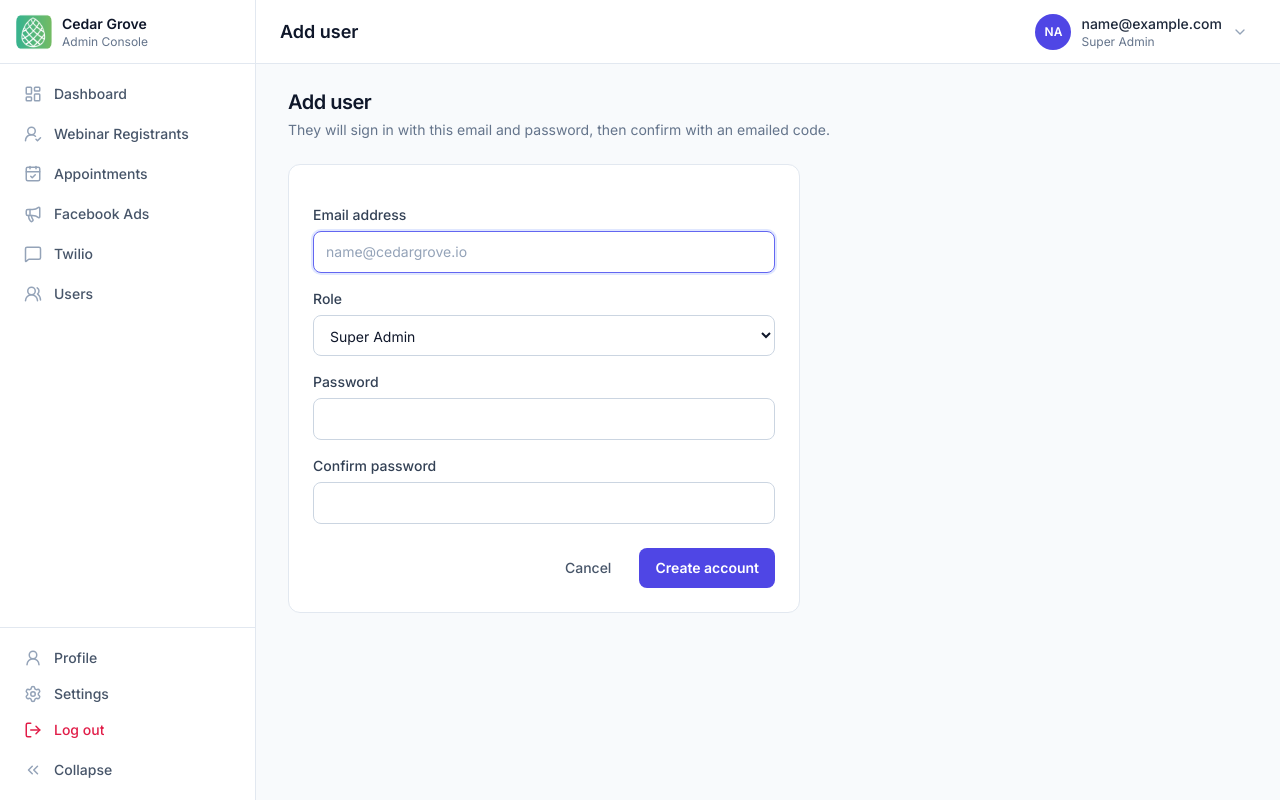
After one commit to smehta-cedar/CG_backend, a Django app: page /users/add/ in a window 1280 px wide. The commit adds this page. Run offline with Django 5.2, Linux system fonts and the light colour scheme; a user stored in the database is signed in; tables that the repository leaves empty hold one stand-in row (values such as "Sample post"); some libraries are stand-ins or nearby versions.

Commit message:
user CRUD Done

```diff
--- /dev/null
+++ b/apps/accounts/forms.py
@@ -0,0 +1,68 @@
+from django import forms
+from django.contrib.auth.password_validation import validate_password
+
+from .models import User
+
+
+class UserCreateForm(forms.Form):
+    """Fields for the add-user page.
+
+    Shapes the UI only — it hides the SUPERADMIN option from non-super-admins
+    and checks the two passwords agree. The real rules (who may create which
+    role, email uniqueness) live in ``services.create_account``.
+    """
+
+    email = forms.EmailField()
+    role = forms.ChoiceField(choices=User.Role.choices)
+    password1 = forms.CharField(widget=forms.PasswordInput)
+    password2 = forms.CharField(widget=forms.PasswordInput)
+
+    def __init__(self, *args, actor, **kwargs):
+        super().__init__(*args, **kwargs)
+        if not actor.is_superadmin:
+            self.fields["role"].choices = [
+                (value, label)
+                for value, label in User.Role.choices
+                if value != User.Role.SUPERADMIN
+            ]
+
+    def clean(self):
+        cleaned = super().clean()
+        password1 = cleaned.get("password1")
+        password2 = cleaned.get("password2")
+        if password1 and password2 and password1 != password2:
+            self.add_error("password2", "Passwords don't match.")
+        if password1:
+            try:
+                validate_password(password1)
+            except forms.ValidationError as exc:
+                self.add_error("password1", exc)
+        return cleaned
+
+
+class UserEditForm(forms.Form):
+    """Fields for the edit-user page: role and active flag only.
+
+    Like :class:`UserCreateForm` this only shapes the UI — the SUPERADMIN
+    option is hidden from non-super-admins and your own role is locked.
+    ``services.update_account`` is what actually enforces the rules.
+    """
+
+    role = forms.ChoiceField(choices=User.Role.choices)
+    is_active = forms.BooleanField(required=False)
+
+    def __init__(self, *args, actor, target, **kwargs):
+        kwargs.setdefault("initial", {})
+        kwargs["initial"].setdefault("role", target.role)
+        kwargs["initial"].setdefault("is_active", target.is_active)
+        super().__init__(*args, **kwargs)
+        self.actor = actor
+        self.target = target
+        if not actor.is_superadmin:
+            self.fields["role"].choices = [
+                (value, label)
+                for value, label in User.Role.choices
+                if value != User.Role.SUPERADMIN
+            ]
+        if actor == target:
+            self.fields["role"].disabled = True
--- a/apps/accounts/urls.py
+++ b/apps/accounts/urls.py
@@ -10,6 +10,9 @@ urlpatterns = [
     path("login/resend/", views.ResendOTPView.as_view(), name="resend_otp"),
     path("dashboard/", views.DashboardView.as_view(), name="dashboard"),
     path("users/", views.UsersView.as_view(), name="users"),
+    path("users/add/", views.UserAddView.as_view(), name="user_add"),
+    path("users/<int:pk>/edit/", views.UserEditView.as_view(), name="user_edit"),
+    path("users/<int:pk>/delete/", views.UserDeleteView.as_view(), name="user_delete"),
     path("appointments/", views.AppointmentsView.as_view(), name="appointments"),
     path("facebook-ads/", views.FacebookAdsView.as_view(), name="facebook_ads"),
     path("webinar-registrants/", views.WebinarRegistrantsView.as_view(), name="webinar_registrants"),
--- a/apps/accounts/views.py
+++ b/apps/accounts/views.py
@@ -7,6 +7,9 @@ from django.views import View
 from django.views.generic import TemplateView
 
 from . import services
+from .forms import UserCreateForm, UserEditForm
+from .mixins import RoleRequiredMixin
+from .models import User
 
 
 class IndexView(TemplateView):
@@ -17,11 +20,152 @@ class DashboardView(LoginRequiredMixin, TemplateView):
     template_name = "dashboard.html"
 
 
-class UsersView(LoginRequiredMixin, TemplateView):
-    """Stub so the page is reachable. No context yet — the template renders a
-    static placeholder table. Role gating and the queryset land with CRUD."""
+class UsersView(RoleRequiredMixin, TemplateView):
+    """The user-management table. Role-gated to ADMIN and SUPERADMIN;
+    create, edit and deactivate land in later steps."""
 
+    allowed_roles = (User.Role.SUPERADMIN, User.Role.ADMIN)
     template_name = "users.html"
+
+    def get_context_data(self, **kwargs):
+        context = super().get_context_data(**kwargs)
+        context["users_list"] = services.list_users()
+        return context
+
+
+class UserAddView(RoleRequiredMixin, View):
+    """Create a new account. The form shapes the choices; ``services``
+    enforces them."""
+
+    allowed_roles = (User.Role.SUPERADMIN, User.Role.ADMIN)
+    template_name = "user_form.html"
+
+    def get(self, request):
+        form = UserCreateForm(actor=request.user)
+        return render(request, self.template_name, self.context(form))
+
+    def post(self, request):
+        form = UserCreateForm(request.POST, actor=request.user)
+        if not form.is_valid():
+            return render(request, self.template_name, self.context(form))
+
+        data = form.cleaned_data
+        try:
+            user = services.create_account(
+                request.user, data["email"], data["role"], data["password1"]
+            )
+        except services.UserAdminError as exc:
+            messages.error(request, str(exc))
+            return render(request, self.template_name, self.context(form))
+
+        messages.success(request, f"Account created for {user.email}.")
+        return redirect("users")
+
+    def context(self, form):
+        return {
+            "form": form,
+            "page_heading": "Add user",
+            "submit_label": "Create account",
+        }
+
+
+class UserEditView(RoleRequiredMixin, View):
+    """Change an account's role or active flag. The form shapes the choices;
+    ``services`` enforces them."""
+
+    allowed_roles = (User.Role.SUPERADMIN, User.Role.ADMIN)
+    template_name = "user_edit_form.html"
+
+    def get(self, request, pk):
+        target = self.target_or_none(request, pk)
+        if target is None:
+            return redirect("users")
+        form = UserEditForm(actor=request.user, target=target)
+        return render(request, self.template_name, self.context(form, target))
+
+    def post(self, request, pk):
+        target = self.target_or_none(request, pk)
+        if target is None:
+            return redirect("users")
+        form = UserEditForm(request.POST, actor=request.user, target=target)
+        if not form.is_valid():
+            return render(request, self.template_name, self.context(form, target))
+
+        data = form.cleaned_data
+        try:
+            services.update_account(request.user, target, data["role"], data["is_active"])
+        except services.UserAdminError as exc:
+            messages.error(request, str(exc))
+            return render(request, self.template_name, self.context(form, target))
+
+        messages.success(request, f"Changes saved for {target.email}.")
+        return redirect("users")
+
+    def target_or_none(self, request, pk):
+        """Look up the account, queuing an error message when it can't be edited."""
+        target = services.get_account(pk)
+        if target is None:
+            messages.error(request, "That account no longer exists.")
+            return None
+        if target.is_superadmin and not request.user.is_superadmin:
+            messages.error(request, "Only a super admin can modify super admin accounts.")
+            return None
+        return target
+
+    def context(self, form, target):
+        return {
+            "form": form,
+            "target": target,
+            "page_heading": "Edit user",
+            "submit_label": "Save changes",
+        }
+
+
+class UserDeleteView(RoleRequiredMixin, View):
+    """Confirm, then permanently delete an account. ``services`` enforces
+    who may delete whom; this view pre-checks so the confirm page never
+    shows for an operation that can only fail."""
+
+    allowed_roles = (User.Role.SUPERADMIN, User.Role.ADMIN)
+    template_name = "user_confirm_delete.html"
+
+    def get(self, request, pk):
+        target = self.target_or_none(request, pk)
+        if target is None:
+            return redirect("users")
+        return render(request, self.template_name, {"target": target})
+
+    def post(self, request, pk):
+        target = self.target_or_none(request, pk)
+        if target is None:
+            return redirect("users")
+
+        email = target.email
+        try:
+            services.delete_account(request.user, target)
+        except services.UserAdminError as exc:
+            messages.error(request, str(exc))
+            return redirect("users")
+
+        messages.success(request, f"Deleted {email}.")
+        return redirect("users")
+
+    def target_or_none(self, request, pk):
+        """Look up the account, queuing an error message when it can't be deleted."""
+        target = services.get_account(pk)
+        if target is None:
+            messages.error(request, "That account no longer exists.")
+            return None
+        if target.is_superadmin and not request.user.is_superadmin:
+            messages.error(request, "Only a super admin can delete super admin accounts.")
+            return None
+        if target == request.user:
+            messages.error(
+                request,
+                "You can't delete your own account. Ask another admin, or deactivate it instead.",
+            )
+            return None
+        return target
 
 
 class AppointmentsView(LoginRequiredMixin, TemplateView):
--- a/templates/base.html
+++ b/templates/base.html
@@ -136,8 +136,8 @@
         </a>
       {% endif %}
 
-      {# Users — account administration, SUPERADMIN only #}
-      {% if user.role == 'SUPERADMIN' %}
+      {# Users — account administration, SUPERADMIN and ADMIN #}
+      {% if user.is_admin_or_above %}
         <a href="{% url 'users' %}" data-nav
            class="group flex items-center gap-3 rounded-lg px-3 py-2 text-sm font-medium transition
                   {% if request.resolver_match.url_name == 'users' %}bg-accent-50 text-accent-700{% else %}text-slate-600 hover:bg-slate-100 hover:text-slate-900{% endif %}">
--- /dev/null
+++ b/templates/user_form.html
@@ -0,0 +1,76 @@
+{% extends "base.html" %}
+
+{% block title %}{{ page_heading }}{% endblock %}
+{% block page_title %}{{ page_heading }}{% endblock %}
+
+{% block content %}
+      <!-- Page header -->
+      <div>
+        <h2 class="text-xl font-semibold tracking-tight text-slate-900">{{ page_heading }}</h2>
+        <p class="mt-1 text-sm text-slate-500">They will sign in with this email and password, then confirm with an emailed code.</p>
+      </div>
+
+      <div class="mt-6 max-w-lg rounded-xl border border-slate-200 bg-white p-6">
+        {% if form.non_field_errors %}
+          <div class="mb-5 space-y-2">
+            {% for error in form.non_field_errors %}
+              <p class="flex items-start gap-2 rounded-lg border border-rose-200 bg-rose-50 px-3 py-2.5 text-sm text-rose-700">
+                <i data-lucide="circle-alert" class="mt-0.5 h-4 w-4 shrink-0"></i>
+                <span>{{ error }}</span>
+              </p>
+            {% endfor %}
+          </div>
+        {% endif %}
+
+        <form method="post" class="space-y-4">
+          {% csrf_token %}
+
+          <div>
+            <label for="id_email" class="mb-1.5 block text-sm font-medium text-slate-700">Email address</label>
+            <input id="id_email" name="email" type="email" autocomplete="off" required autofocus
+                   value="{{ form.email.value|default:'' }}" placeholder="name@cedargrove.io"
+                   class="w-full rounded-lg border {% if form.email.errors %}border-rose-400{% else %}border-slate-300{% endif %} px-3 py-2.5 text-sm text-slate-900 outline-none transition
+                          placeholder:text-slate-400 focus:border-accent-500 focus:ring-2 focus:ring-accent-100" />
+            {% for error in form.email.errors %}<p class="mt-1.5 text-sm text-rose-600">{{ error }}</p>{% endfor %}
+          </div>
+
+          <div>
+            <label for="id_role" class="mb-1.5 block text-sm font-medium text-slate-700">Role</label>
+            <select id="id_role" name="role" required
+                    class="w-full rounded-lg border {% if form.role.errors %}border-rose-400{% else %}border-slate-300{% endif %} bg-white px-3 py-2.5 text-sm text-slate-900 outline-none transition
+                           focus:border-accent-500 focus:ring-2 focus:ring-accent-100">
+              {% for value, label in form.fields.role.choices %}
+                <option value="{{ value }}" {% if form.role.value == value %}selected{% endif %}>{{ label }}</option>
+              {% endfor %}
+            </select>
+            {% for error in form.role.errors %}<p class="mt-1.5 text-sm text-rose-600">{{ error }}</p>{% endfor %}
+          </div>
+
+          <div>
+            <label for="id_password1" class="mb-1.5 block text-sm font-medium text-slate-700">Password</label>
+            <input id="id_password1" name="password1" type="password" autocomplete="new-password" required
+                   class="w-full rounded-lg border {% if form.password1.errors %}border-rose-400{% else %}border-slate-300{% endif %} px-3 py-2.5 text-sm text-slate-900 outline-none transition
+                          placeholder:text-slate-400 focus:border-accent-500 focus:ring-2 focus:ring-accent-100" />
+            {% for error in form.password1.errors %}<p class="mt-1.5 text-sm text-rose-600">{{ error }}</p>{% endfor %}
+          </div>
+
+          <div>
+            <label for="id_password2" class="mb-1.5 block text-sm font-medium text-slate-700">Confirm password</label>
+            <input id="id_password2" name="password2" type="password" autocomplete="new-password" required
+                   class="w-full rounded-lg border {% if form.password2.errors %}border-rose-400{% else %}border-slate-300{% endif %} px-3 py-2.5 text-sm text-slate-900 outline-none transition
+                          placeholder:text-slate-400 focus:border-accent-500 focus:ring-2 focus:ring-accent-100" />
+            {% for error in form.password2.errors %}<p class="mt-1.5 text-sm text-rose-600">{{ error }}</p>{% endfor %}
+          </div>
+
+          <div class="flex items-center justify-end gap-3 pt-2">
+            <a href="{% url 'users' %}"
+               class="rounded-lg px-4 py-2.5 text-sm font-medium text-slate-600 transition hover:bg-slate-100 hover:text-slate-900">Cancel</a>
+            <button type="submit"
+                    class="inline-flex items-center gap-2 rounded-lg bg-accent-600 px-4 py-2.5 text-sm font-semibold text-white
+                           transition hover:bg-accent-700 focus:outline-none focus:ring-2 focus:ring-accent-500 focus:ring-offset-2">
+              {{ submit_label }}
+            </button>
+          </div>
+        </form>
+      </div>
+{% endblock %}
```
Also changed, not shown: apps/accounts/mixins.py (added, +28 -0 lines), apps/accounts/models.py (+10 -0 lines), apps/accounts/services.py (+88 -1 lines), templates/dashboard.html (+4 -6 lines), templates/user_confirm_delete.html (added, +42 -0 lines), templates/user_edit_form.html (added, +68 -0 lines), templates/users.html (+53 -10 lines).
